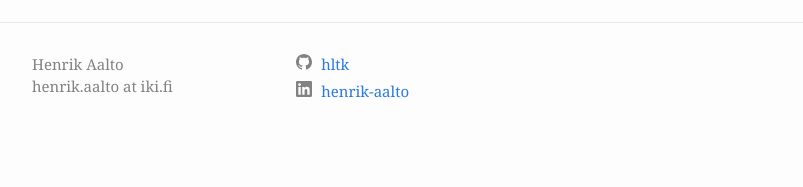
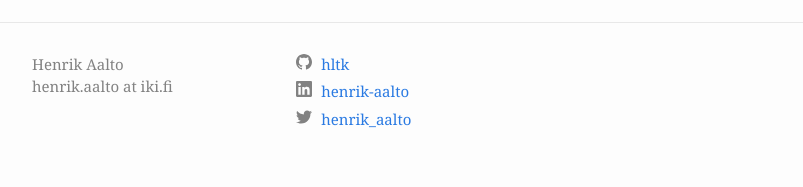
Before and after one commit to hltk/hltk.github.io, a Jekyll site: the page built from index.markdown, in a window 1280 px wide. Shown: the part 1183-1370 px from the top of the page, without its empty margins (238-1041 px from the left). Built offline with Jekyll 4.4.1, drawn with Linux system fonts in a browser that asks for light colours; before the commit the page ends 1346 px from its top, so only the background shows below that.

Commit message:
feat: add X/Twitter social link to footer

```diff
--- a/_config.yml
+++ b/_config.yml
@@ -25,7 +25,7 @@ description: >- # this means to ignore newlines until "baseurl:"
   Henrik Aalto's homepage.
 baseurl: "" # the subpath of your site, e.g. /blog
 url: "" # the base hostname & protocol for your site, e.g. http://example.com
-# twitter_username: jekyllrb
+twitter_username: henrik_aalto
 github_username: hltk
 linkedin_username: henrik-aalto
 
```
